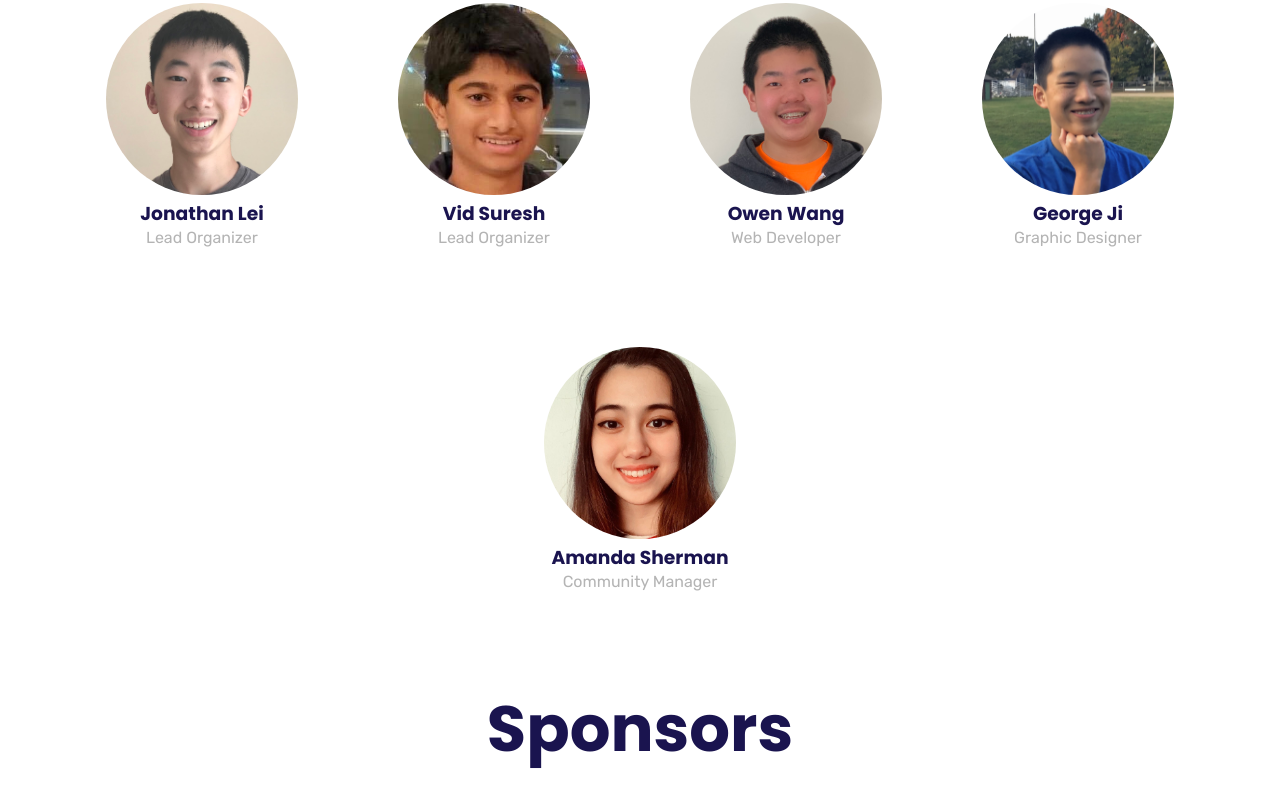
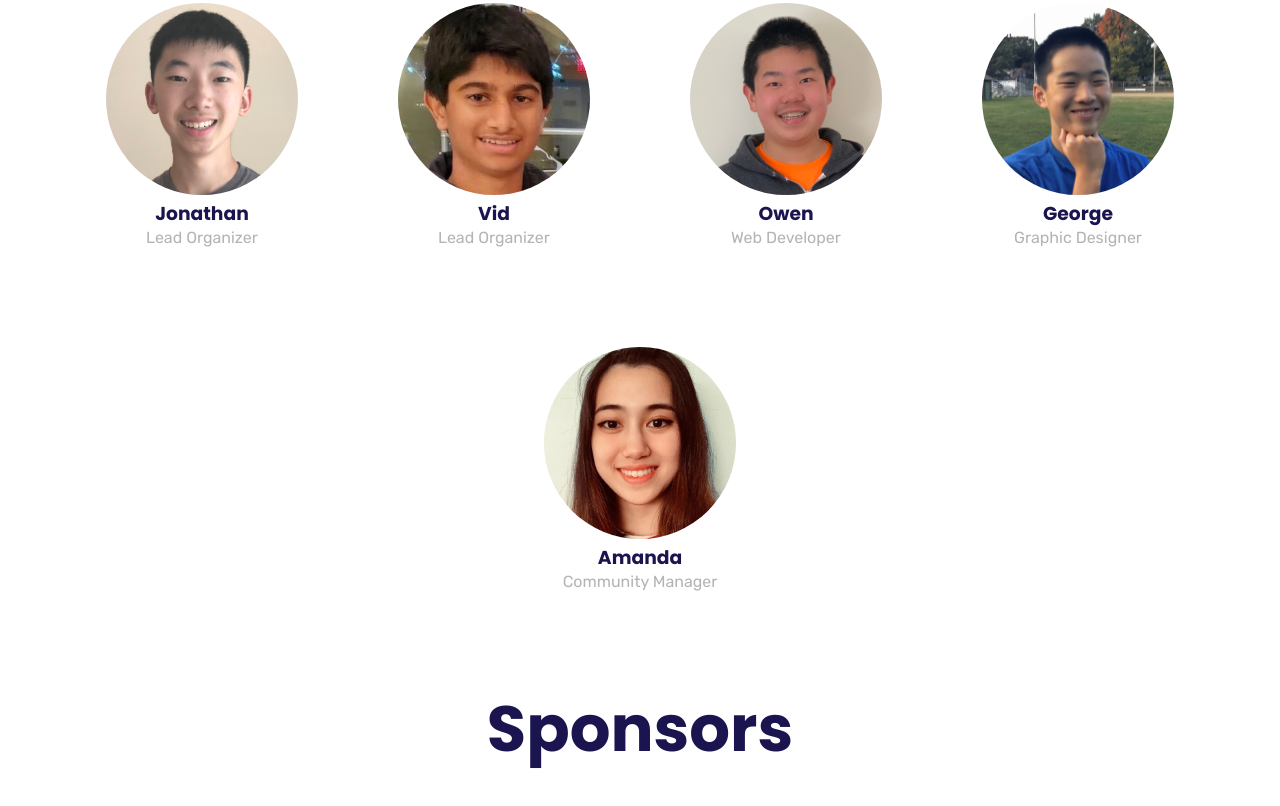
Before and after one commit to hack-3/website, a plain HTML site: page index.html in a window 1280 px wide. Shown: the part 1856-2662 px from the top of the page. Drawn offline with Linux system fonts and the light colour scheme.

Commit message:
Remove last names

```diff
--- a/index.html
+++ b/index.html
@@ -145,10 +145,10 @@
         <div class="content" id="team-content">
             <div class="profile">
                 <div>
-                    <img class="profile-picture" src="assets/team/Jonathan.jpg" alt="Jonathan Lei">
+                    <img class="profile-picture" src="assets/team/Jonathan.jpg" alt="Jonathan">
                 </div>
                 <div>
-                    <h3 class="profile-name">Jonathan Lei</h3>
+                    <h3 class="profile-name">Jonathan</h3>
                 </div>
                 <div>
                     <p class="description">Lead Organizer</p>
@@ -156,10 +156,10 @@
             </div>
             <div class="profile">
                 <div>
-                    <img class="profile-picture" src="assets/team/Vid.jpg" alt="Vid Suresh">
+                    <img class="profile-picture" src="assets/team/Vid.jpg" alt="Vid">
                 </div>
                 <div>
-                    <h3 class="profile-name">Vid Suresh</h3>
+                    <h3 class="profile-name">Vid</h3>
                 </div>
                 <div>
                     <p class="description">Lead Organizer</p>
@@ -167,10 +167,10 @@
             </div>
             <div class="profile">
                 <div>
-                    <img class="profile-picture" src="assets/team/Owen.jpg" alt="Owen Wang">
+                    <img class="profile-picture" src="assets/team/Owen.jpg" alt="Owen">
                 </div>
                 <div>
-                    <h3 class="profile-name">Owen Wang</h3>
+                    <h3 class="profile-name">Owen</h3>
                 </div>
                 <div>
                     <p class="description">Web Developer</p>
@@ -178,10 +178,10 @@
             </div>
             <div class="profile">
                 <div>
-                    <img class="profile-picture" src="assets/team/George.jpg" alt="George Ji">
+                    <img class="profile-picture" src="assets/team/George.jpg" alt="George">
                 </div>
                 <div>
-                    <h3 class="profile-name">George Ji</h3>
+                    <h3 class="profile-name">George</h3>
                 </div>
                 <div>
                     <p class="description">Graphic Designer</p>
@@ -189,10 +189,10 @@
             </div>
             <div class="profile">
                 <div>
-                    <img class="profile-picture" src="assets/team/Amanda.jpg" alt="Amanda Sherman">
+                    <img class="profile-picture" src="assets/team/Amanda.jpg" alt="Amanda">
                 </div>
                 <div>
-                    <h3 class="profile-name">Amanda Sherman</h3>
+                    <h3 class="profile-name">Amanda</h3>
                 </div>
                 <div>
                     <p class="description">Community Manager</p>
```
